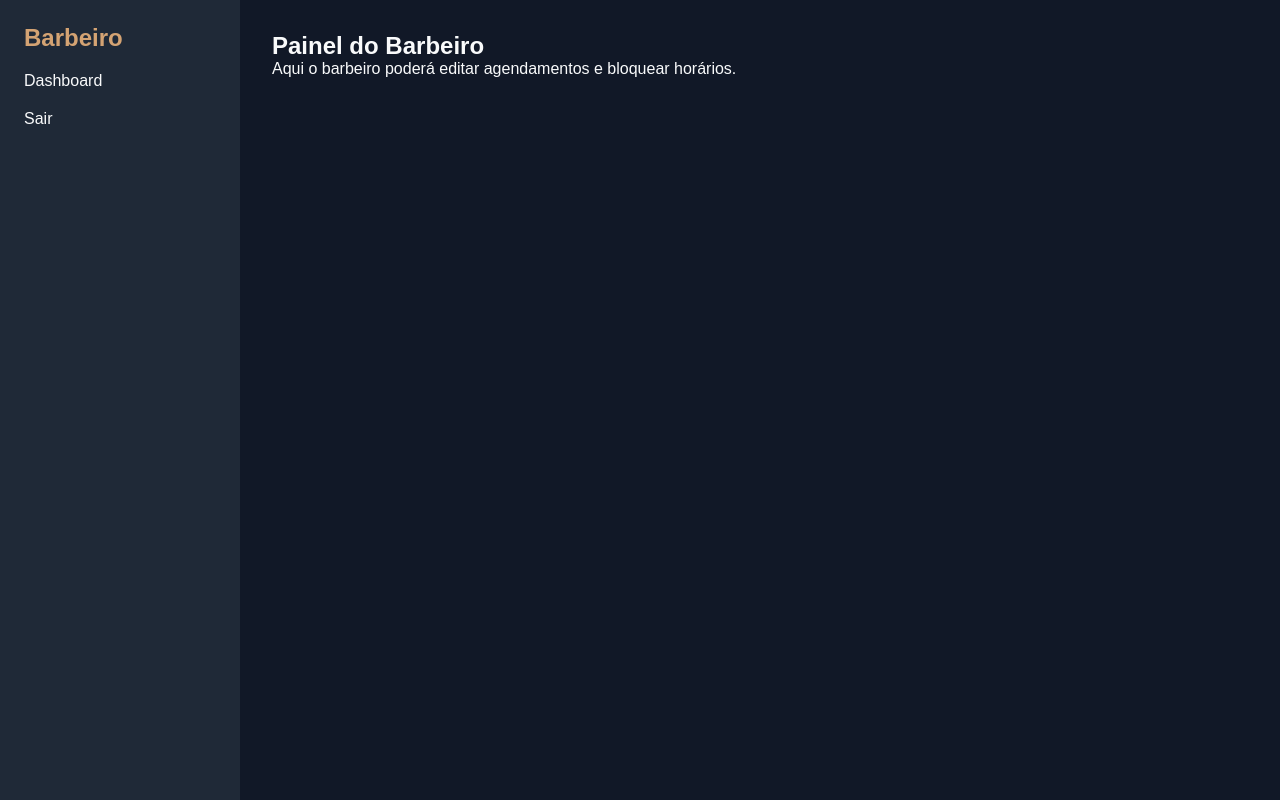
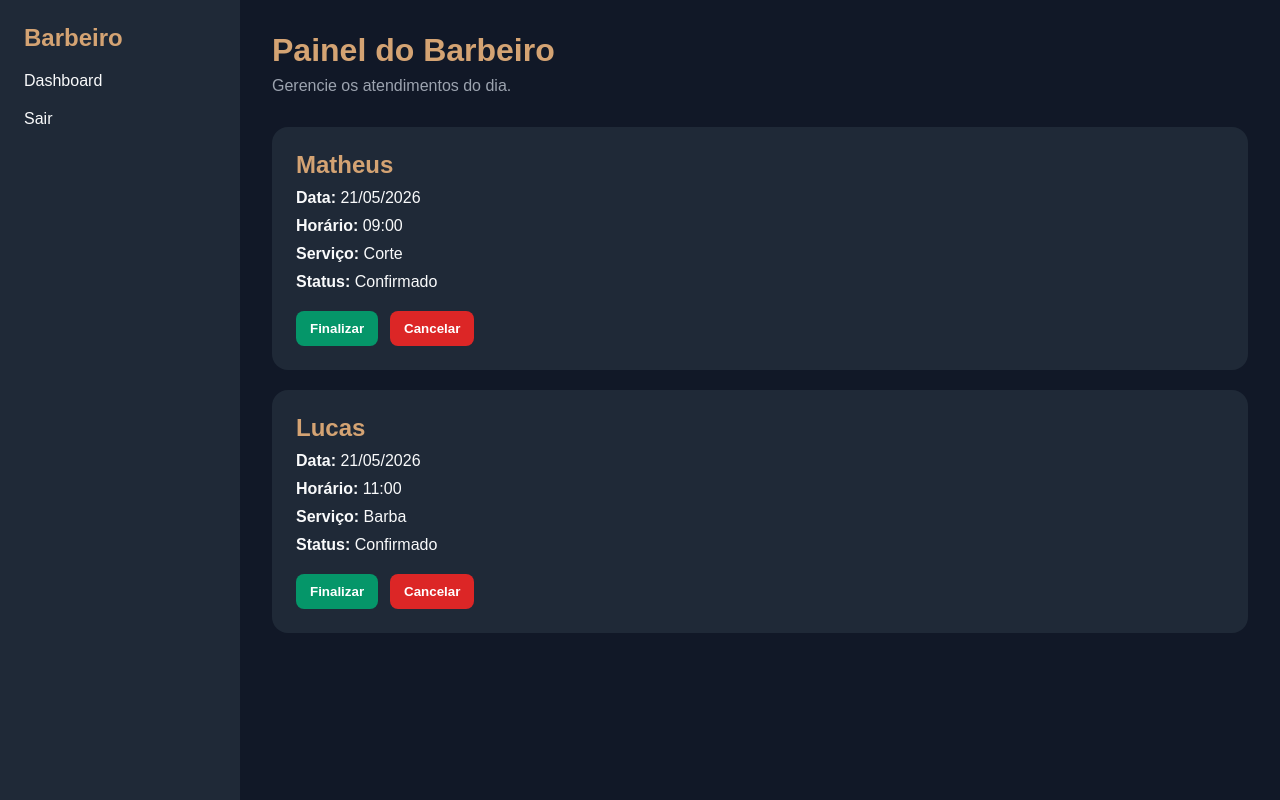
Before and after one commit to Davi-Madruga/SaaS-web, a React (Vite) app in the folder front-barbearia/: page /barbeiro in a window 1280 px wide. Built offline with nearby package versions, Linux system fonts and the light colour scheme.

Commit message:
adicionando a rota do barbeiro e mundando o dashboard do mesmo

```diff
--- a/front-barbearia/src/index.css
+++ b/front-barbearia/src/index.css
@@ -275,3 +275,28 @@ button {
   background: #374151;
   border-radius: 8px;
 }
+
+/* Ações disponíveis para o barbeiro */
+
+.barber-actions {
+  display: flex;
+  gap: 12px;
+}
+
+.barber-actions button {
+  padding: 10px 14px;
+
+  border-radius: 8px;
+
+  font-weight: bold;
+}
+
+.barber-actions button:first-child {
+  background-color: #059669;
+  color: white;
+}
+
+.barber-actions button:last-child {
+  background-color: #dc2626;
+  color: white;
+}
--- a/front-barbearia/src/mocks/mockData.js
+++ b/front-barbearia/src/mocks/mockData.js
@@ -93,3 +93,27 @@ export const historyAppointments = [
     total: 35
   }
 ];
+
+/*
+  Agendamentos visíveis para o barbeiro.
+*/
+
+export const barberAppointments = [
+  {
+    id: 1,
+    cliente: "Matheus",
+    horario: "09:00",
+    data: "21/05/2026",
+    servico: "Corte",
+    status: "Confirmado"
+  },
+
+  {
+    id: 2,
+    cliente: "Lucas",
+    horario: "11:00",
+    data: "21/05/2026",
+    servico: "Barba",
+    status: "Confirmado"
+  }
+];
--- a/front-barbearia/src/pages/barber/BarberDashboard.jsx
+++ b/front-barbearia/src/pages/barber/BarberDashboard.jsx
@@ -1,12 +1,119 @@
+import { useState } from "react";
+
+import Header from "../../components/Header";
+
+import {
+  barberAppointments
+} from "../../mocks/mockData";
+
+/*
+  Dashboard principal do barbeiro.
+  Aqui ele consegue visualizar e editar
+  os agendamentos do dia.
+*/
+
 function BarberDashboard() {
+
+  // Estado dos agendamentos
+  const [appointments, setAppointments] =
+    useState(barberAppointments);
+
+  /*
+    Atualiza o status do atendimento.
+  */
+  function updateStatus(id, newStatus) {
+
+    const updatedAppointments =
+      appointments.map((appointment) => {
+
+        if (appointment.id === id) {
+
+          return {
+            ...appointment,
+            status: newStatus
+          };
+        }
+
+        return appointment;
+      });
+
+    setAppointments(updatedAppointments);
+  }
+
   return (
     <section>
-      <h1>Painel do Barbeiro</h1>
 
-      <p>
-        Aqui o barbeiro poderá editar agendamentos
-        e bloquear horários.
-      </p>
+      <Header
+        title="Painel do Barbeiro"
+        subtitle="Gerencie os atendimentos do dia."
+      />
+
+      <div className="appointments-list">
+
+        {appointments.map((appointment) => (
+
+          <div
+            key={appointment.id}
+            className="appointment-card"
+          >
+
+            <h2>{appointment.cliente}</h2>
+
+            <p>
+              <strong>Data:</strong>
+              {" "}
+              {appointment.data}
+            </p>
+
+            <p>
+              <strong>Horário:</strong>
+              {" "}
+              {appointment.horario}
+            </p>
+
+            <p>
+              <strong>Serviço:</strong>
+              {" "}
+              {appointment.servico}
+            </p>
+
+            <p>
+              <strong>Status:</strong>
+              {" "}
+              {appointment.status}
+            </p>
+
+            <div className="barber-actions">
+
+              <button
+                onClick={() =>
+                  updateStatus(
+                    appointment.id,
+                    "Finalizado"
+                  )
+                }
+              >
+                Finalizar
+              </button>
+
+              <button
+                onClick={() =>
+                  updateStatus(
+                    appointment.id,
+                    "Cancelado"
+                  )
+                }
+              >
+                Cancelar
+              </button>
+
+            </div>
+
+          </div>
+        ))}
+
+      </div>
+
     </section>
   );
 }
```
